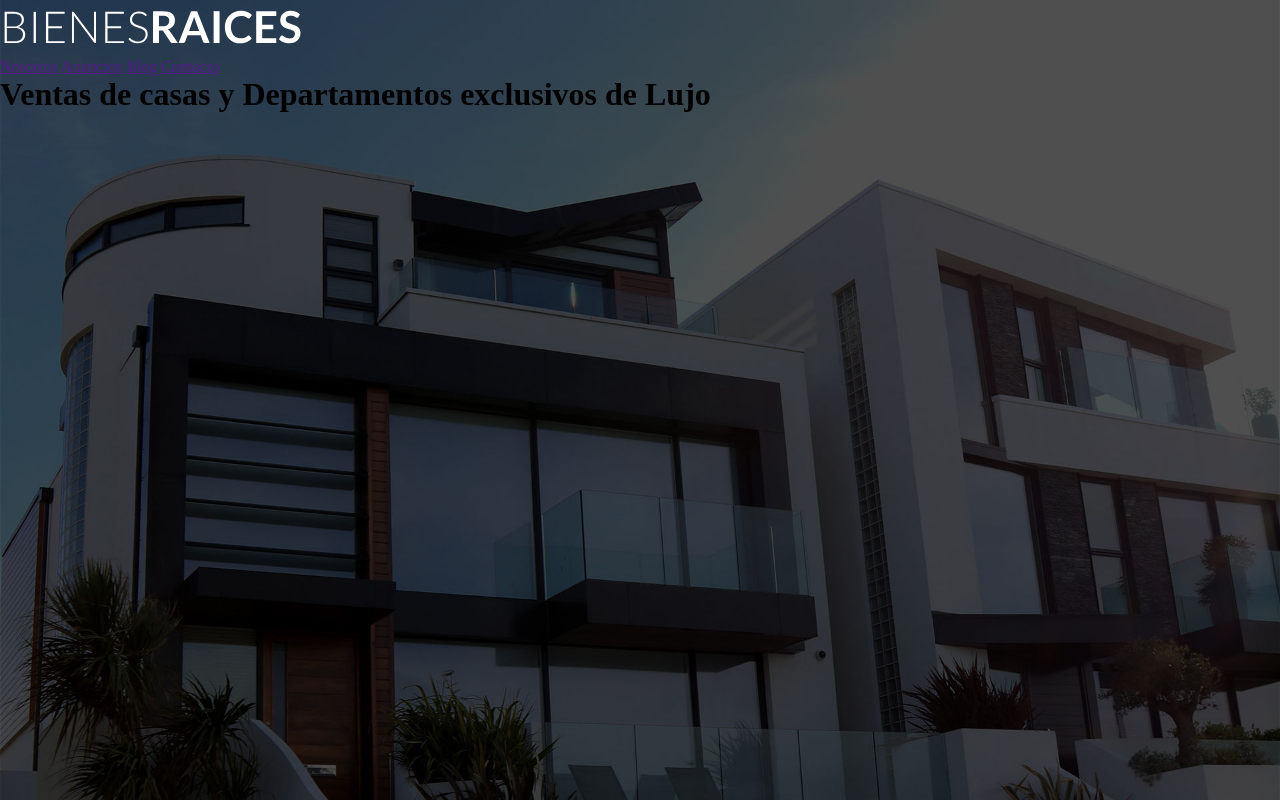
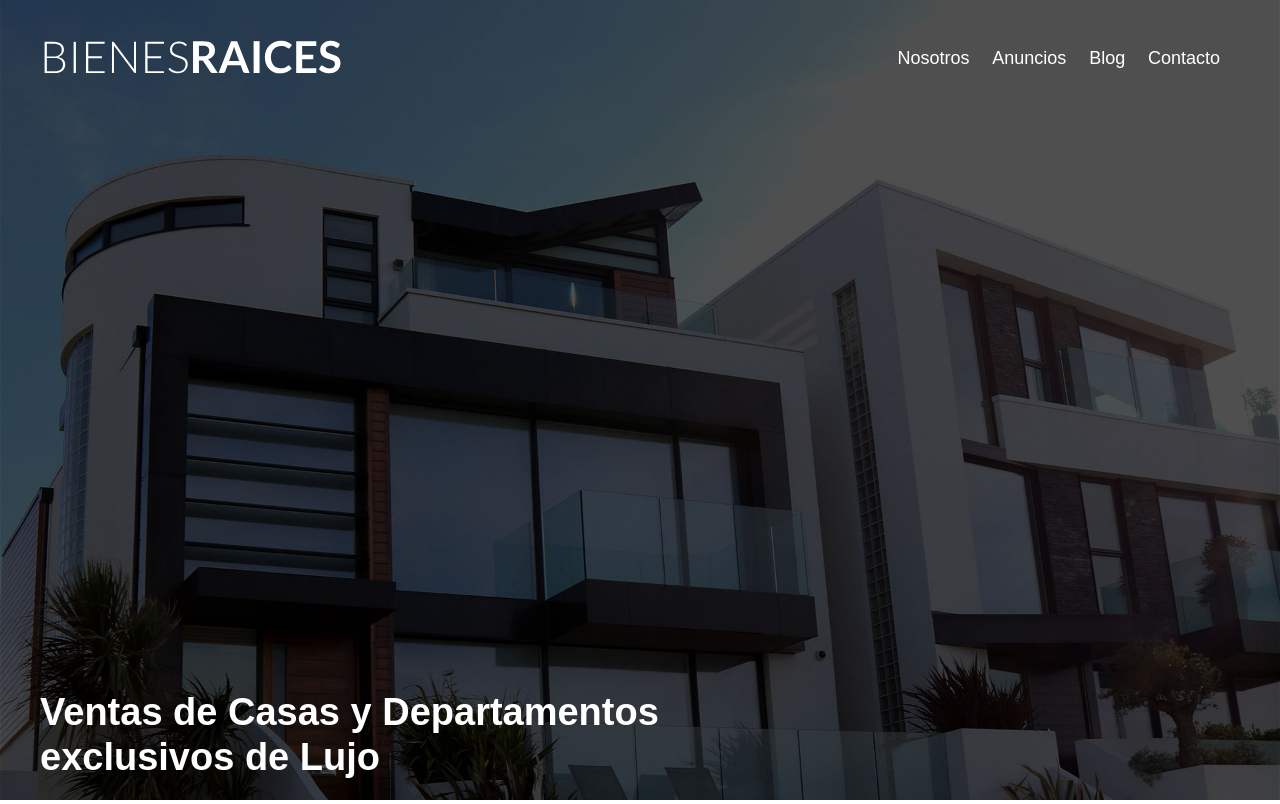
Before and after one commit to marvin211/bienesraices, a plain HTML site: page index.html in a window 1280 px wide. Shown: the top 804 px of the page. Drawn offline with Linux system fonts and the light colour scheme.

Commit message:
Se creo y se le dieron estilos al header de la pagina principal

```diff
--- a/css/styles.css
+++ b/css/styles.css
@@ -1,8 +1,39 @@
-
+/* Quitando los diseños por defecto */
 *{
     padding: 0;
     margin: 0;
     box-sizing: border-box;
+}
+
+html{
+    font-size: 62.5%;
+}
+
+body{
+    font-family: Arial, Helvetica, sans-serif;
+}
+
+
+/* Globales */
+.contenedor{
+    max-width: 120rem; /** = 1200px; **/
+    margin: 0 auto;
+}
+
+h1{
+    font-size: 3.8rem;
+}
+
+h2{
+    font-size: 3.4rem;
+}
+
+h3{
+    font-size: 3rem;
+}
+
+h4{
+    font-size: 2.6rem;
 }
 
 /* Header */
@@ -11,5 +42,39 @@
     background-position: center center;
     background-size: cover;
     height: 100vh;
-    min-height: 600px;
+    min-height: 60rem; /** = 600px; **/
 }
+
+.contenido-header{
+    height: 100%;
+    display: flex;
+    flex-direction: column;
+    justify-content: space-between;
+
+}
+
+.contenido-header h1 {
+    color: #fff;
+    padding-bottom: 2rem;
+    max-width: 70rem;
+    line-height: 4.5rem;
+}
+
+.barra{
+    display: flex;
+    justify-content: space-between;
+    align-items: center;
+    padding-top: 3rem;
+}
+
+/* Navegacion */
+.navegacion a{
+    color: white;
+    text-decoration: none;
+    margin-right: 2rem;
+    font-size: 1.8rem;
+}
+
+.navegacion a:hover{
+    color: #71b100;
+}
--- a/index.html
+++ b/index.html
@@ -1,5 +1,6 @@
 <!DOCTYPE html>
 <html lang="es">
+
 <head>
     <meta charset="UTF-8">
     <meta http-equiv="X-UA-Compatible" content="IE=edge">
@@ -7,20 +8,25 @@
     <link rel="stylesheet" href="./css/styles.css">
     <title>Bienes Raices</title>
 </head>
+
 <body>
     <header class="site-header inicio">
+        <div class="contenedor contenido-header">
+            <div class="barra">
                 <a href="/">
                     <img src="img/logo.svg" alt="Logotipo de Bienes Raices">
                 </a>
 
-        <nav>
+                <nav class="navegacion">
                     <a href="">Nosotros</a>
                     <a href="">Anuncios</a>
                     <a href="">Blog</a>
                     <a href="">Contacto</a>
                 </nav>
+            </div>
+            <h1>Ventas de Casas y Departamentos exclusivos de Lujo</h1>
 
-        <h1>Ventas de casas y Departamentos exclusivos de Lujo</h1>
+        </div>
     </header>
 
     <section>
@@ -29,19 +35,22 @@
         <div>
             <img src="img/icono1.svg" alt="Icono Seguridad">
             <h3>Seguridad</h3>
-        <p>Lorem ipsum dolor sit amet consectetur adipisicing elit. Harum ex delectus ut voluptate tempore in illo, odio eius dolor tempora nam quisquam neque repellat illum nisi. Ab libero porro accusantium.</p>
+            <p>Lorem ipsum dolor sit amet consectetur adipisicing elit. Harum ex delectus ut voluptate tempore in illo,
+                odio eius dolor tempora nam quisquam neque repellat illum nisi. Ab libero porro accusantium.</p>
         </div>
 
         <div>
             <img src="img/icono2.svg" alt="Icono Mejor Precio">
             <h3>El Mejor Precio</h3>
-        <p>Lorem ipsum dolor sit amet consectetur adipisicing elit. Harum ex delectus ut voluptate tempore in illo, odio eius dolor tempora nam quisquam neque repellat illum nisi. Ab libero porro accusantium.</p>
+            <p>Lorem ipsum dolor sit amet consectetur adipisicing elit. Harum ex delectus ut voluptate tempore in illo,
+                odio eius dolor tempora nam quisquam neque repellat illum nisi. Ab libero porro accusantium.</p>
         </div>
 
         <div>
             <img src="img/icono3.svg" alt="Icono a Tiempo">
             <h3>A Tiempo</h3>
-        <p>Lorem ipsum dolor sit amet consectetur adipisicing elit. Harum ex delectus ut voluptate tempore in illo, odio eius dolor tempora nam quisquam neque repellat illum nisi. Ab libero porro accusantium.</p>
+            <p>Lorem ipsum dolor sit amet consectetur adipisicing elit. Harum ex delectus ut voluptate tempore in illo,
+                odio eius dolor tempora nam quisquam neque repellat illum nisi. Ab libero porro accusantium.</p>
         </div>
 
     </section>
@@ -92,7 +101,8 @@
             <img src="img/blog1.jpg" alt="Entrada al blog">
             <h4>Terraza en el techo de tu casa</h4>
             <p>Escrito el: 20/10/2019 por: Admin</p>
-    <p>Consejos para contruir una terraza en el techo de tu casa, con los mejores materiales y ahorrando dinero</p>
+            <p>Consejos para contruir una terraza en el techo de tu casa, con los mejores materiales y ahorrando dinero
+            </p>
         </article>
 
         <article>
@@ -108,7 +118,8 @@
     <section>
         <h3>Testimoniales</h3>
         <blockquote>
-            El personal se comporto de una excelente forma, muy buena atención y la casa que me ofrecieron cumple con todas mis expectativas.
+            El personal se comporto de una excelente forma, muy buena atención y la casa que me ofrecieron cumple con
+            todas mis expectativas.
         </blockquote>
         <p>- Marvin López López</p>
     </section>
@@ -127,4 +138,5 @@
 
 
 </body>
+
 </html>
```
Lines whose indentation alone changed are shown as unchanged.
